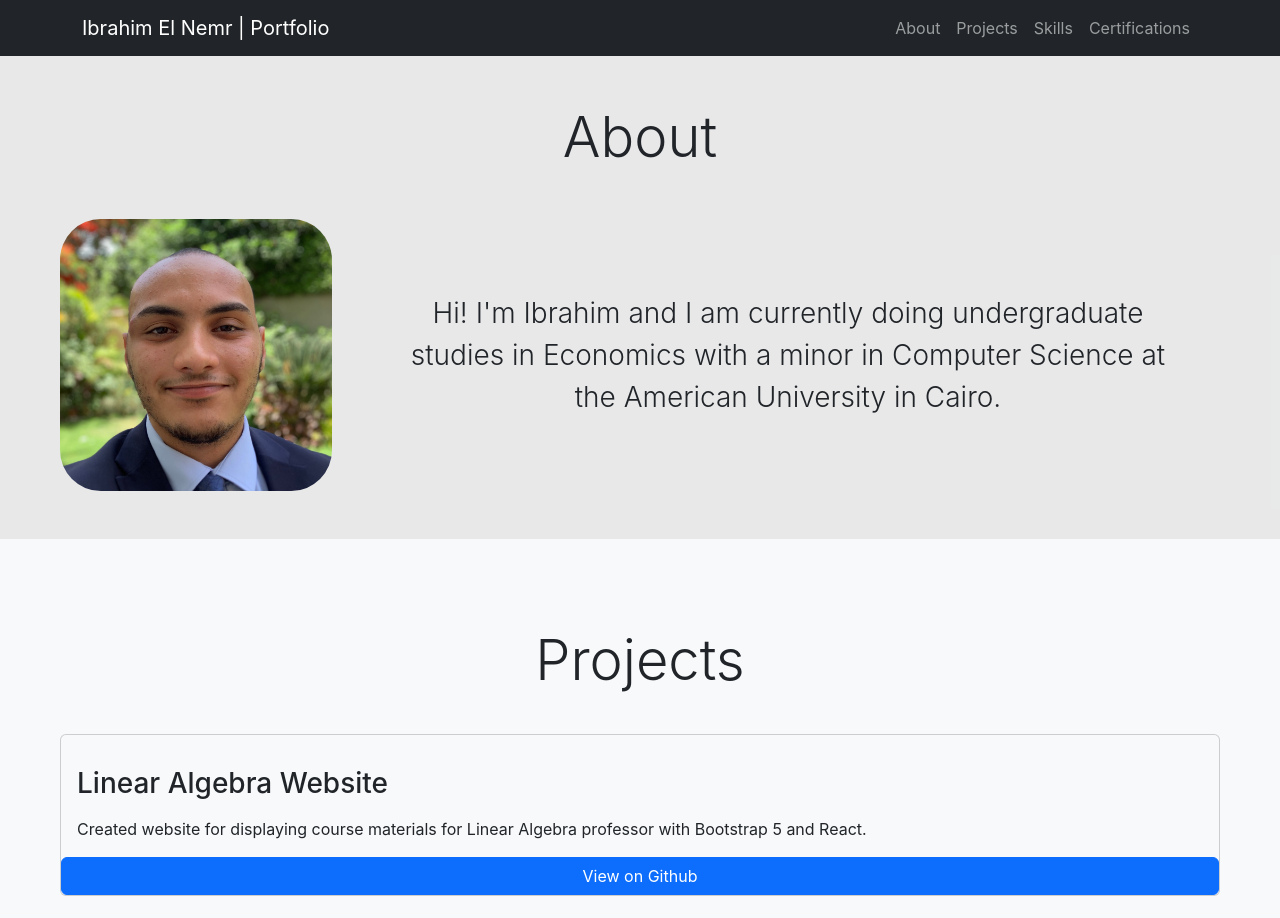
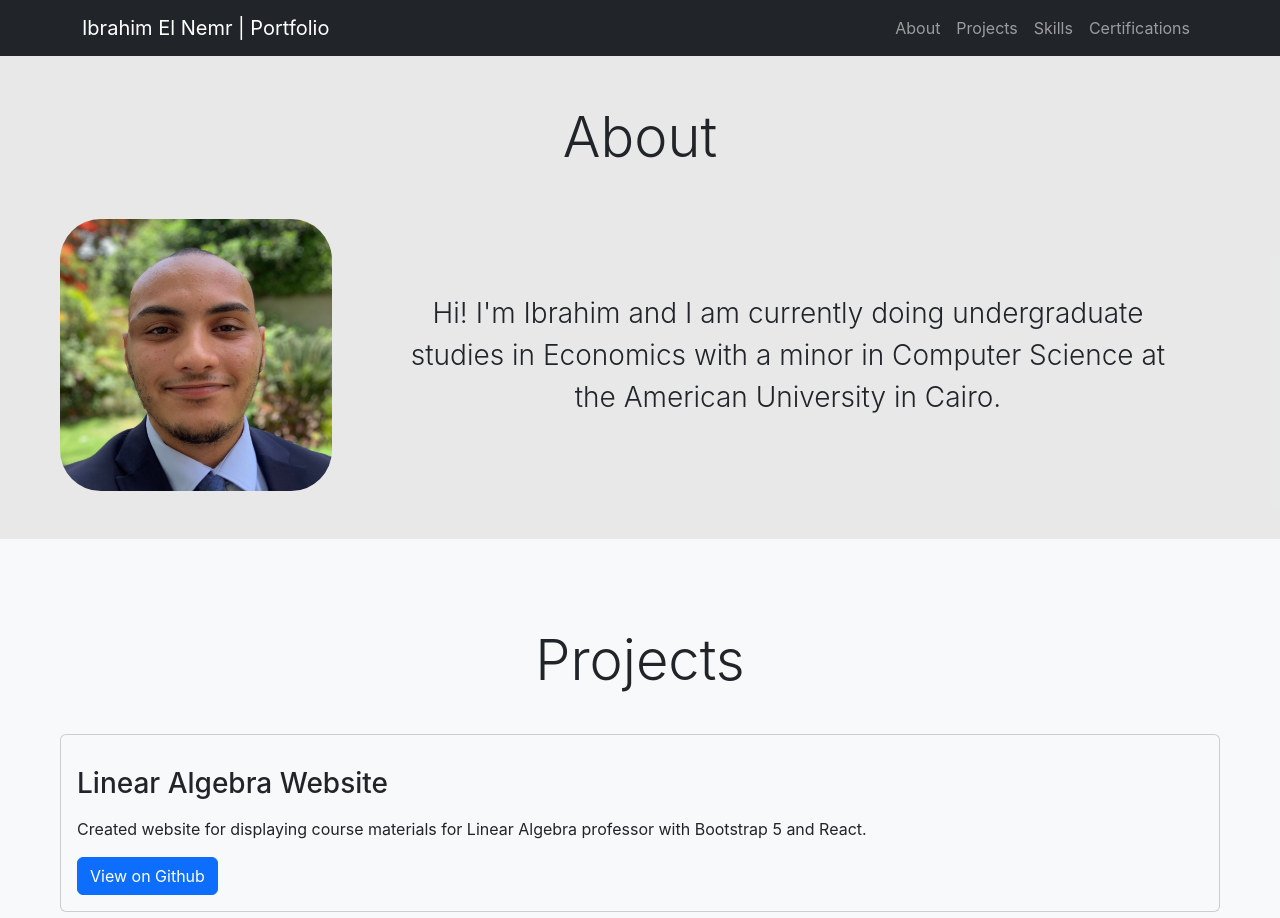
Before and after one commit to ibrahimelnemr/portfolio, a React (Create React App) app: page / in a window 1280 px wide. Shown: the top 918 px of the page. Built offline with nearby package versions, Linux system fonts and the light colour scheme.

Commit message:
Update Projects.js

```diff
--- a/src/components/Projects.js
+++ b/src/components/Projects.js
@@ -22,8 +22,8 @@ return(
         <p class="card-text">
         Created website for displaying course materials for Linear Algebra professor with Bootstrap 5 and React.
         </p>
+        <a href="https://github.com/ibrahimelnemr/linear-algebra-website" class="btn btn-primary">View on Github</a>
       </div>
-        <a href="https://github.com/ibrahimelnemr/linear-algebra-website" class="btn btn-primary">View on Github</a>
     </div>
   </div>
 
```
